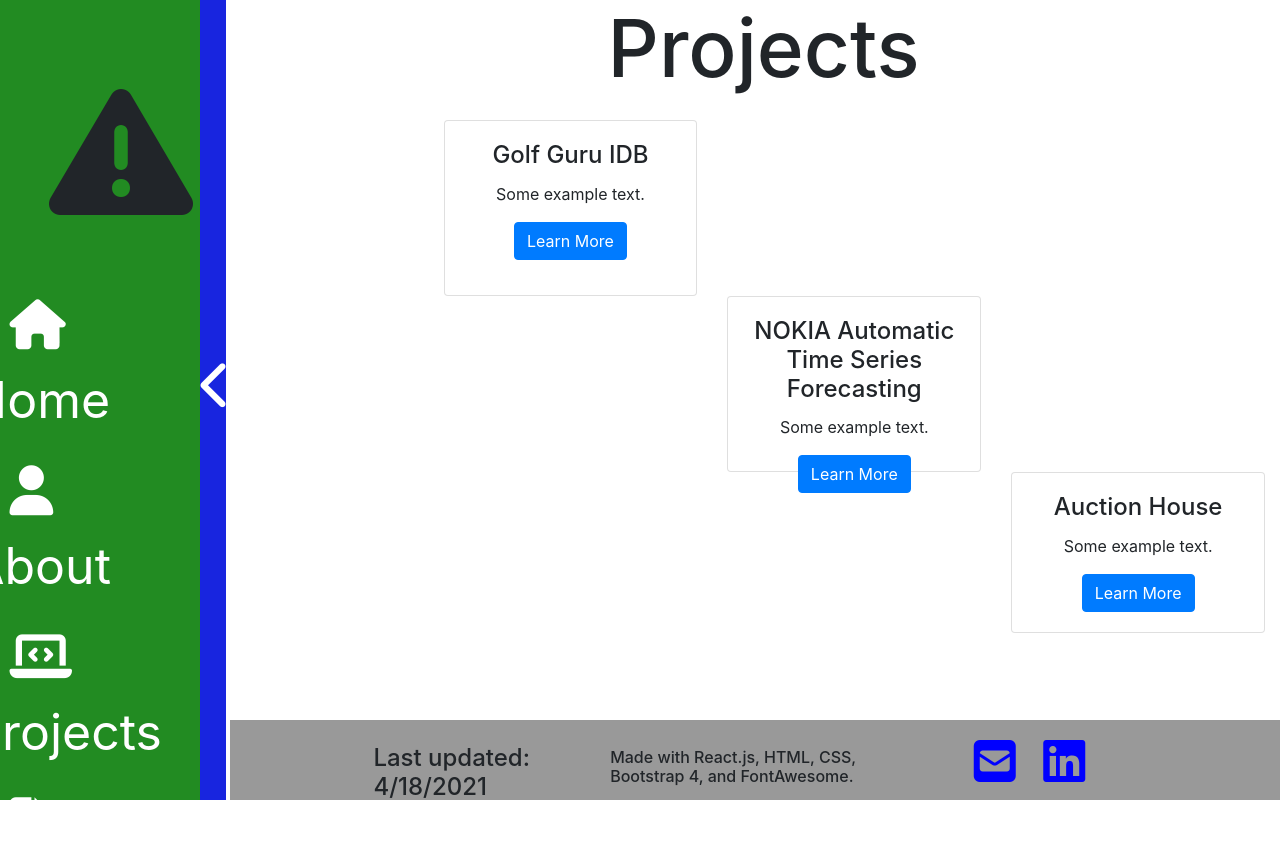
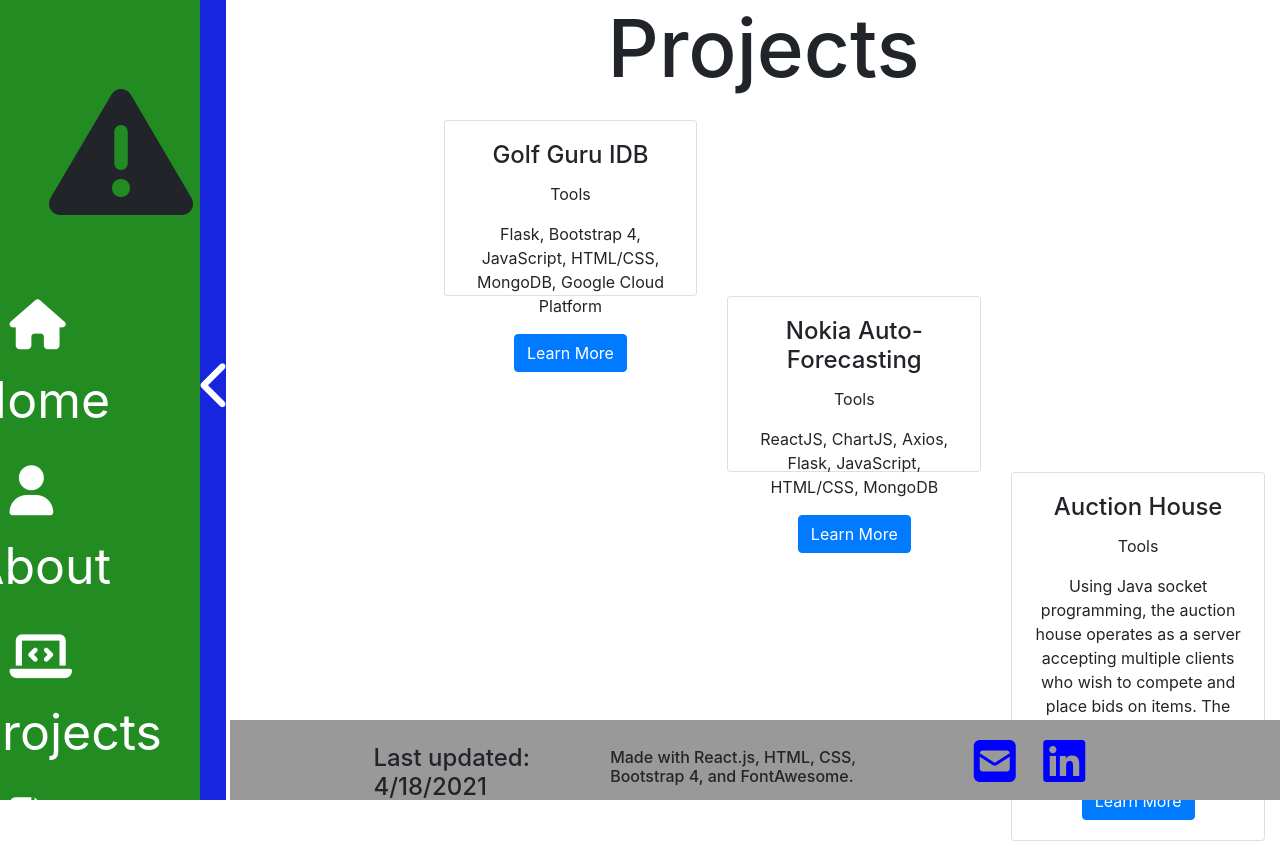
Before and after one commit to dillon-gentry/personal-website, a React (Create React App) app: page /projects in a window 1280 px wide. Before the commit the page ends 810 px from the top, so only its background shows below. Built offline with nearby package versions, Linux system fonts and the light colour scheme.

Commit message:
added nokia project

```diff
--- a/src/App.css
+++ b/src/App.css
@@ -57,6 +57,7 @@
 .flip-card {
   background-color: transparent;
   width: 300px;
+  height: 300px;
   height: 300px;
   border: 1px solid #f1f1f1;
   perspective: 1000px; /* Remove this if you don't want the 3D effect */
--- a/src/components/golfproj.jsx
+++ b/src/components/golfproj.jsx
@@ -56,18 +56,19 @@ class GolfProj extends Component{
                                 </div>
                                 <div className="card" style={{height: "22vh"}}>
                                         <div className="card-body">
-                                            <h4 className="card-title">Golf Guru IDB</h4>
-                                            <p className="card-text">Some example text.</p>
+                                            <h4 className="card-title">Information</h4>
+                                            <p className="card-text">Full stack internet database project performed in Agile sprints.</p>
                                             <div class="popup" onClick={ () => this.togglePopup() }>
                                             <a className="btn btn-primary">More Info</a>
-                                                <span class="popuptext" id="myPopup">Popup text</span>
+                                                <span class="popuptext" id="myPopup">Golf Guru is a full stack internet database project that manages hundreds of data entries within
+                                                    a MongoDB cluster and displays this data to the user through a Flask application.</span>
                                             </div>
                                         </div>
                                 </div>
                                 <div className="card" style={{height: "22vh"}}>
                                         <div className="card-body">
                                             <h4 className="card-title">Tools</h4>
-                                            <p className="card-text">Flask, Bootstrap 4, Javascript, HTML/CSS, MongoDB, Google Cloud Platform</p>
+                                            <p className="card-text">Flask, Bootstrap 4, JavaScript, HTML/CSS, MongoDB, Google Cloud Platform</p>
                                             <p className="card-text"></p>
                                         </div>
                                 </div>
--- a/src/components/nokiaproj.jsx
+++ b/src/components/nokiaproj.jsx
@@ -5,6 +5,12 @@ class NokiaProj extends Component{
 
     titleStyle = {
         fontSize: "5rem",
+        textAlign: "center"
+    }
+
+    pageDivStyle = {
+        marginLeft: "0vw",
+        width: "80vw",
         textAlign: "center"
     }
 
@@ -18,6 +24,16 @@ class NokiaProj extends Component{
         background:"#999"
     }
 
+    togglePopup1 = () => {
+        var popup = document.getElementById("popup1");
+        popup.classList.toggle("show");
+    }
+
+    togglePopup2 = () => {
+        var popup = document.getElementById("popup2");
+        popup.classList.toggle("show");
+    }
+
 
     render(){
         return(
@@ -28,10 +44,47 @@ class NokiaProj extends Component{
                     <NavBar/>
 
                     {/* Page content */}
-                    <div style= {this.aboutDivStyle } className="col" id="page">
-                        <h1 style= { this.titleStyle }>NOKIA Auto-TSF</h1>
-                        <div id="content" style={{marginLeft: "3vw"}}>
-
+                    <div style= {this.pageDivStyle } className="col" id="page">
+                        <h1 style= { this.titleStyle }>Nokia Auto-TSF</h1>
+                        <div id="content" style={this.contentDivStyle}>
+                            <div className="row" style = {{ marginLeft: "18vw", marginTop: "3vh"}}>
+                                <img src="/gif/tsf_demo.gif" alt="loading..." style={{width: "40vw"}} />
+                            </div>
+                            <div className="row" style = {{ marginLeft: "18vw", marginTop: "3vh", width: "40vw"}}>
+                                <div className="card-deck">
+                                <div className="card" style={{height: "22vh"}}>
+                                        <div className="card-body">
+                                            <h4 className="card-title">Background</h4>
+                                            <p className="card-text">A senior design project with Nokia for automatic time series forecasting.</p>
+                                            <div class="popup" onClick={ () => this.togglePopup1() }>
+                                            <a className="btn btn-primary">More Background</a>
+                                                <span class="popuptext" id="popup1">Nokia sponsored this project that consists of a forecasting API that can take an input dataset
+                                                and automatically perform a SARIMA, XGBoost, and LSTM forecast on the data and display to the user the "best" model by determining the model with
+                                                the best RMSE score.</span>
+                                            </div>
+                                        </div>
+                                </div>
+                                <div className="card" style={{height: "22vh"}}>
+                                        <div className="card-body">
+                                            <h4 className="card-title">Information</h4>
+                                            <p className="card-text">Forecasting Flask API hooked up to a ReactJS frontend UI.</p>
+                                            <div class="popup" onClick={ () => this.togglePopup2() }>
+                                            <a className="btn btn-primary">More Info</a>
+                                                <span class="popuptext" id="popup2">The project involves a ReactJS user interface that allows the user to
+                                                    perform time series forecasting through a backend Flask API while displaying the results to the user
+                                                    using ChartJS. GET and POST requests are made to the API using Axios within the React App.</span>
+                                            </div>
+                                        </div>
+                                </div>
+                                <div className="card" style={{height: "22vh"}}>
+                                        <div className="card-body">
+                                            <h4 className="card-title">Tools</h4>
+                                            <p className="card-text">ReactJS, ChartJS, Axios, Flask, JavaScript, HTML/CSS, MongoDB</p>
+                                            <p className="card-text"></p>
+                                        </div>
+                                </div>
+                                </div>
+                            </div>
                         </div>
                     </div>
 
--- a/src/components/projects.jsx
+++ b/src/components/projects.jsx
@@ -60,7 +60,8 @@ class Projects extends Component {
                                         {/* <img className="card-img-top" src="img_avatar1.png" alt="Card image"/> */}
                                         <div className="card-body">
                                             <h4 className="card-title">Golf Guru IDB</h4>
-                                            <p className="card-text">Some example text.</p>
+                                            <p className="card-text">Tools</p>
+                                            <p className="card-text">Flask, Bootstrap 4, JavaScript, HTML/CSS, MongoDB, Google Cloud Platform</p>
                                             <a href="/projects/golf-guru" class="btn btn-primary">Learn More</a>
                                         </div>
                                     </div>
@@ -70,8 +71,9 @@ class Projects extends Component {
                                     <div className="card" style={{marginTop: "22vh", height: "22vh"}}>
                                         {/* <img className="card-img-top" src="img_avatar1.png" alt="Card image"/> */}
                                         <div className="card-body">
-                                            <h4 className="card-title">NOKIA Automatic Time Series Forecasting</h4>
-                                            <p className="card-text">Some example text.</p>
+                                            <h4 className="card-title">Nokia Auto-Forecasting</h4>
+                                            <p className="card-text">Tools</p>
+                                            <p className="card-text">ReactJS, ChartJS, Axios, Flask, JavaScript, HTML/CSS, MongoDB</p>
                                             <a href="/projects/nokia-tsf" class="btn btn-primary">Learn More</a>
                                         </div>
                                     </div>
@@ -82,7 +84,9 @@ class Projects extends Component {
                                         {/* <img className="card-img-top" src="img_avatar1.png" alt="Card image"/> */}
                                         <div className="card-body">
                                             <h4 className="card-title">Auction House</h4>
-                                            <p className="card-text">Some example text.</p>
+                                            <p className="card-text">Tools</p>
+                                            <p className="card-text">Using Java socket programming, the auction house operates as a server accepting multiple clients
+                                                    who wish to compete and place bids on items. The client GUI was developed using JavaFx.</p>
                                             <a href="/projects/auction-house" class="btn btn-primary">Learn More</a>
                                         </div>
                                     </div>
```
